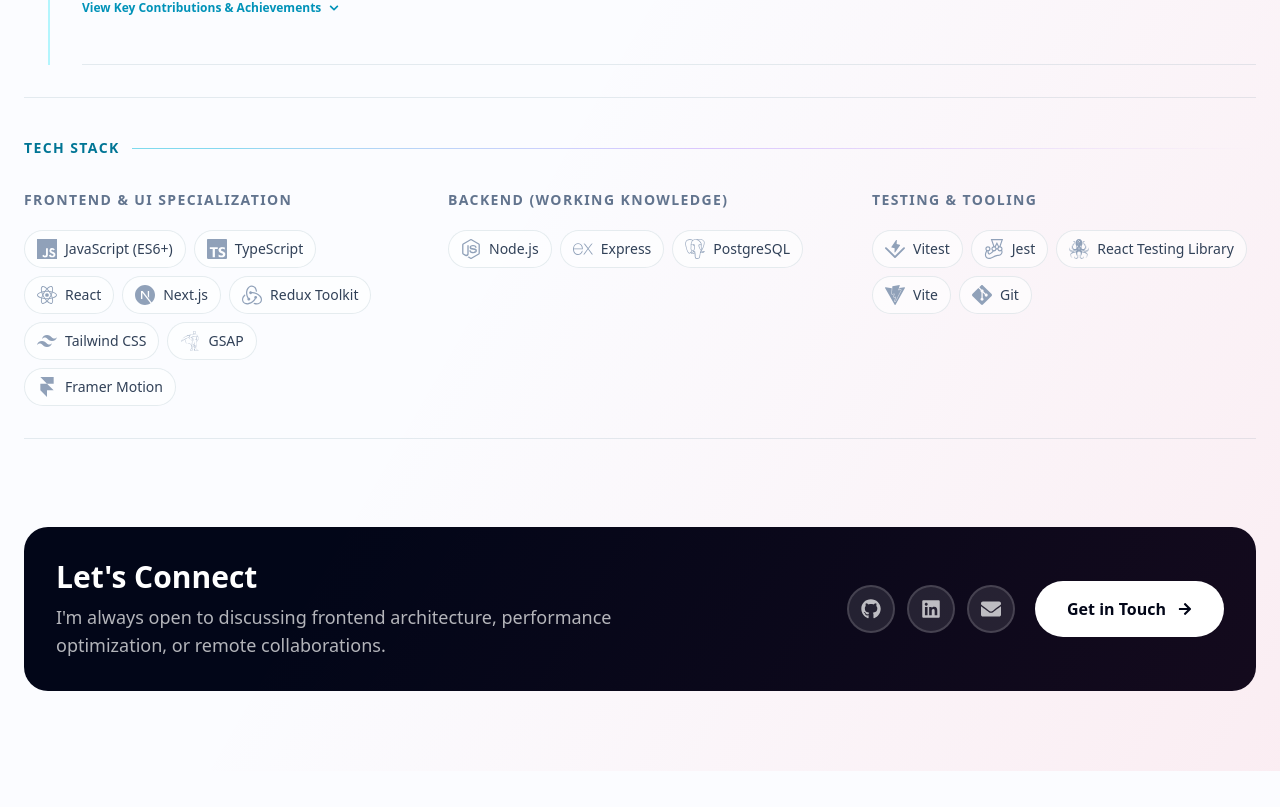
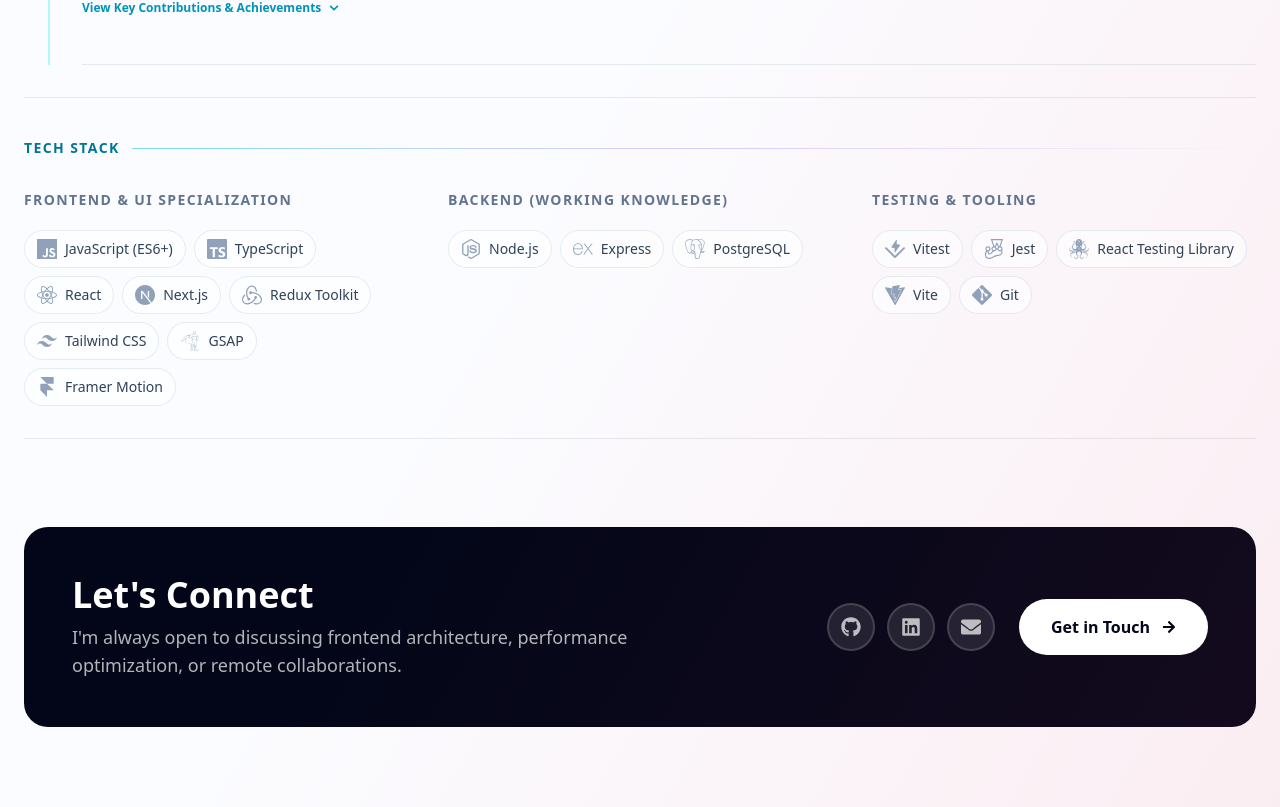
Before and after one commit to aayushman108/My-Portfolio, a Next.js app: page /about in a window 1280 px wide. Shown: the part 2605-3412 px from the top of the page. Before the commit the page ends 3376 px from the top, so only its background shows below. Built offline with nearby package versions, Linux system fonts and the light colour scheme.

Commit message:
style: minor styling improvement

```diff
--- a/src/app/about/page.tsx
+++ b/src/app/about/page.tsx
@@ -435,7 +435,7 @@ const AboutPage = () => {
       );
 
       ctaTl.fromTo(
-        ".cta-links > *",
+        ".cta-links a",
         { opacity: 0, scale: 0.8 },
         {
           opacity: 1,
@@ -777,22 +777,23 @@ const AboutPage = () => {
 
         {/* Connect CTA Section */}
         <div className="cta-section pt-12">
-          <div className="flex flex-col md:flex-row items-start md:items-center justify-between gap-8 rounded-[1.5rem] bg-slate-950 dark:bg-white/[0.06] px-6 py-8 md:px-8 text-white dark:text-white">
-            <div>
-              <h3 className="cta-title opacity-0 text-2xl md:text-3xl font-bold mb-2">
+          <div className="flex flex-col lg:flex-row items-center text-center lg:text-left justify-between gap-8 rounded-[1.5rem] bg-slate-950 dark:bg-white/[0.06] p-6 sm:p-10 lg:p-12 text-white dark:text-white">
+            <div className="w-full lg:w-auto">
+              <h3 className="cta-title opacity-0 text-2xl sm:text-3xl lg:text-4xl font-bold mb-2">
                 Let&apos;s Connect
               </h3>
-              <p className="cta-desc opacity-0 text-white/70 text-lg max-w-xl">
+              <p className="cta-desc opacity-0 text-white/70 text-base sm:text-lg max-w-xl mx-auto lg:mx-0">
                 I&apos;m always open to discussing frontend architecture,
                 performance optimization, or remote collaborations.
               </p>
             </div>
-            <div className="cta-links flex items-center gap-3">
+            <div className="cta-links flex flex-col sm:flex-row items-center justify-center lg:justify-end gap-4 sm:gap-6 w-full lg:w-auto">
+              <div className="flex items-center justify-center gap-3">
                 <a
                   href="https://github.com/aayushman108"
                   target="_blank"
                   rel="noopener noreferrer"
-                className="opacity-0 w-12 h-12 rounded-full border-2 border-white/15 bg-white/10 flex items-center justify-center text-white/70 hover:border-white hover:bg-white hover:text-slate-950 transition-all duration-300"
+                  className="opacity-0 w-12 h-12 rounded-full border-2 border-white/15 bg-white/10 flex items-center justify-center text-white/70 hover:border-white hover:bg-white hover:text-slate-950 transition-all duration-300 shrink-0"
                   aria-label="GitHub"
                 >
                   <FaGithub size={20} />
@@ -801,21 +802,22 @@ const AboutPage = () => {
                   href="https://www.linkedin.com/in/aayushman-sharma-a8abbb277"
                   target="_blank"
                   rel="noopener noreferrer"
-                className="opacity-0 w-12 h-12 rounded-full border-2 border-white/15 bg-white/10 flex items-center justify-center text-white/70 hover:border-blue-400 hover:bg-blue-500 hover:text-white transition-all duration-300"
+                  className="opacity-0 w-12 h-12 rounded-full border-2 border-white/15 bg-white/10 flex items-center justify-center text-white/70 hover:border-blue-400 hover:bg-blue-500 hover:text-white transition-all duration-300 shrink-0"
                   aria-label="LinkedIn"
                 >
                   <FaLinkedin size={20} />
                 </a>
                 <a
                   href="mailto:dev.aayushmansharma@gmail.com"
-                className="opacity-0 w-12 h-12 rounded-full border-2 border-white/15 bg-white/10 flex items-center justify-center text-white/70 hover:border-cyan-300 hover:bg-cyan-300 hover:text-slate-950 transition-all duration-300"
+                  className="opacity-0 w-12 h-12 rounded-full border-2 border-white/15 bg-white/10 flex items-center justify-center text-white/70 hover:border-cyan-300 hover:bg-cyan-300 hover:text-slate-950 transition-all duration-300 shrink-0"
                   aria-label="Email"
                 >
                   <FaEnvelope size={20} />
                 </a>
+              </div>
               <Link
                 href="/#contact"
-                className="opacity-0 group inline-flex items-center gap-3 px-6 py-3 md:px-8 md:py-4 bg-white text-slate-950 rounded-full font-semibold text-sm md:text-base hover:bg-cyan-300 transition-all duration-300 ml-2"
+                className="opacity-0 group inline-flex items-center justify-center gap-3 px-5 py-3.5 sm:px-8 sm:py-4 bg-white text-slate-950 rounded-full font-semibold text-sm sm:text-base hover:bg-cyan-300 transition-all duration-300 w-full sm:w-auto shrink-0"
               >
                 <span>Get in Touch</span>
                 <FaArrowRight className="text-sm transition-transform duration-300 group-hover:translate-x-1" />
```
Lines whose indentation alone changed are shown as unchanged.
